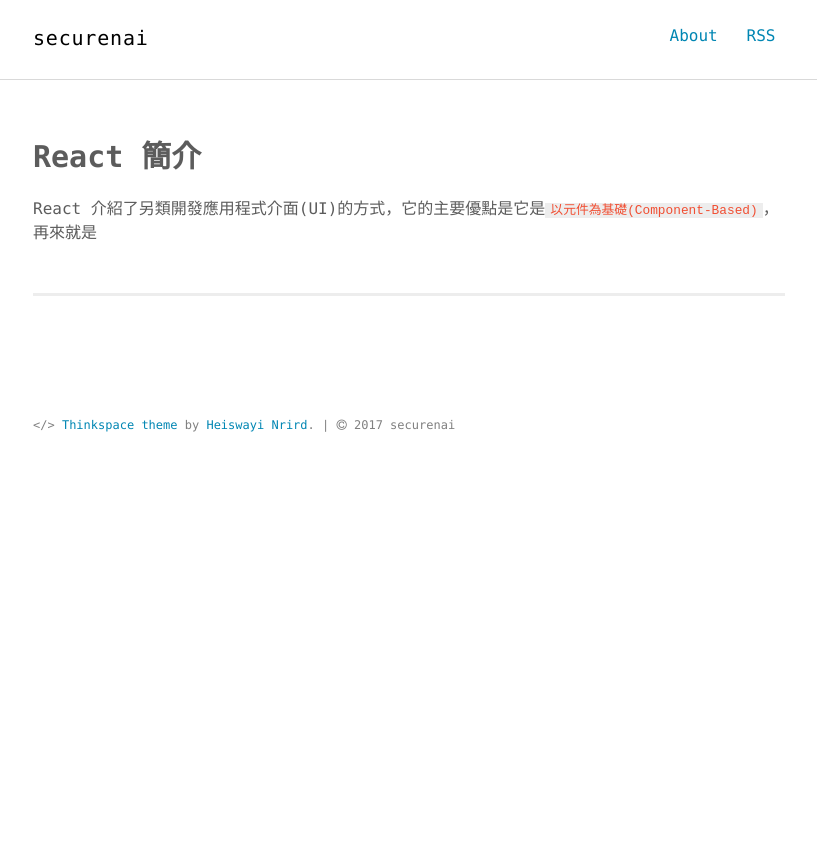
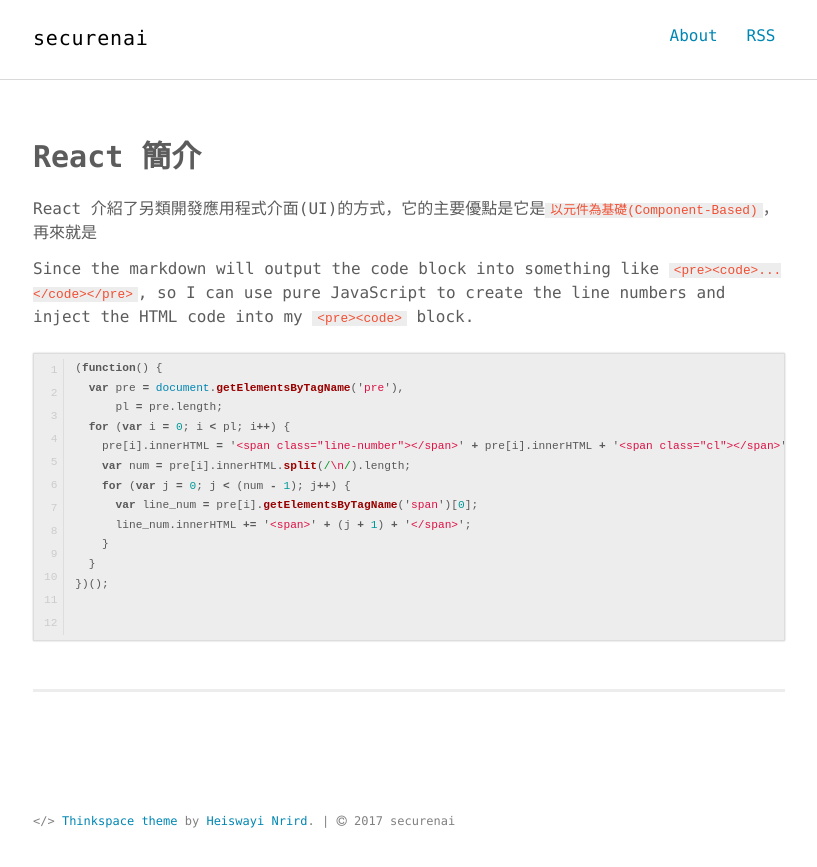
Before and after one commit to securenai/securenai.github.io, a Jekyll site: the page built from react/react_page1.md, in a window 1280 px wide. Shown: the top 867 px of the page, without its empty margins (231-1048 px from the left). Built offline with Jekyll 4.4.1, drawn with Linux system fonts in a browser that asks for light colours; our own code applies the rules of GitHub Pages for plain Markdown files.

Commit message:
Updated react_page1.md

````diff
--- a/react/react_page1.md
+++ b/react/react_page1.md
@@ -8,4 +8,20 @@ comments: true
 
 React 介紹了另類開發應用程式介面(UI)的方式，它的主要優點是它是`以元件為基礎(Component-Based)`，再來就是
 
+Since the markdown will output the code block into something like `<pre><code>...</code></pre>`, so I can use pure JavaScript to create the line numbers and inject the HTML code into my `<pre><code>` block.
+
+```js
+(function() {
+  var pre = document.getElementsByTagName('pre'),
+      pl = pre.length;
+  for (var i = 0; i < pl; i++) {
+    pre[i].innerHTML = '<span class="line-number"></span>' + pre[i].innerHTML + '<span class="cl"></span>';
+    var num = pre[i].innerHTML.split(/\n/).length;
+    for (var j = 0; j < (num - 1); j++) {
+      var line_num = pre[i].getElementsByTagName('span')[0];
+      line_num.innerHTML += '<span>' + (j + 1) + '</span>';
+    }
+  }
+})();
+```
 <div class="divider"></div>
````
